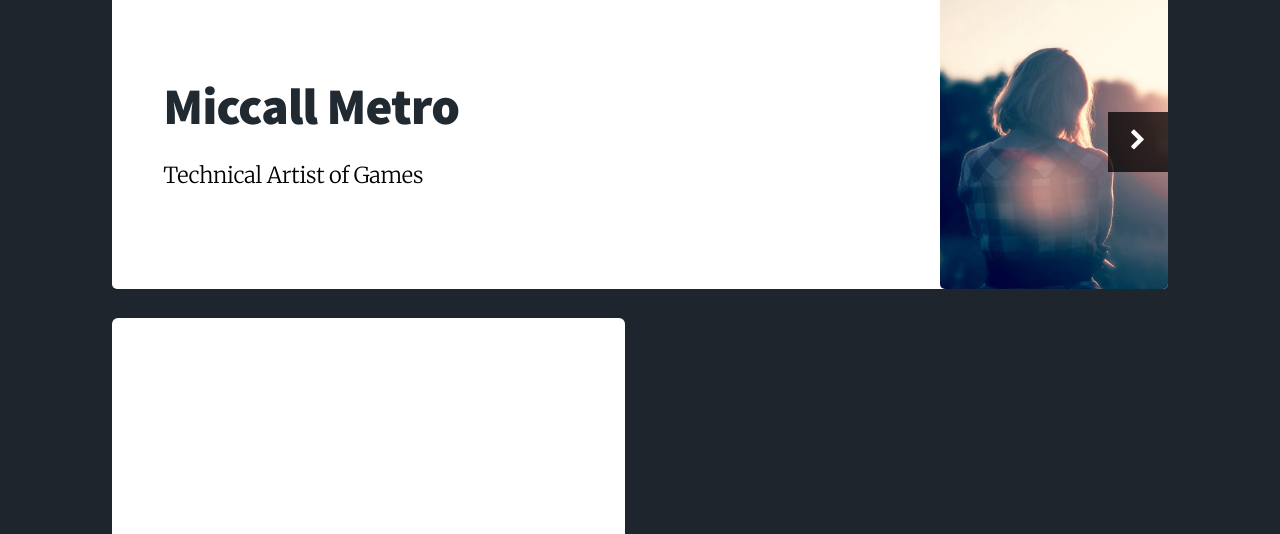
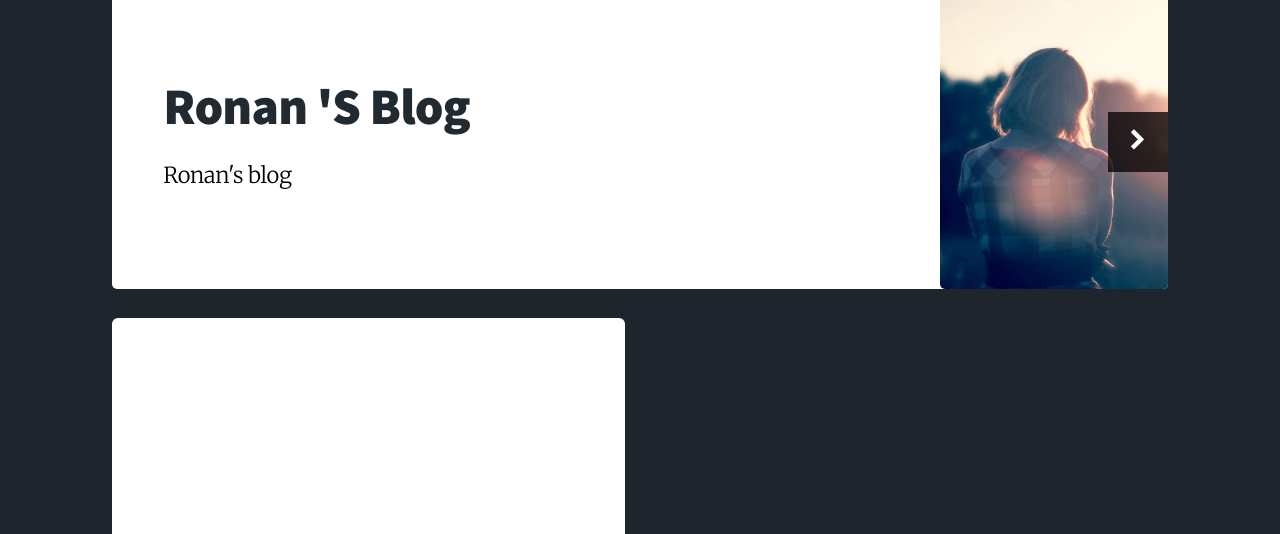
Before and after one commit to Ronanisbest/ronanisbest.github.io, a plain HTML site: page index.html in a window 1280 px wide. Shown: the part 834-1368 px from the top of the page. Drawn offline with nearby package versions, Linux system fonts and the light colour scheme; some packages are replaced by stand-ins of ours; a script that the page names is missing; files whose address does not match are found by name.

Commit message:
Site updated: 2020-09-06 00:22:59

```diff
--- a/index.html
+++ b/index.html
@@ -137,7 +137,7 @@
 			<ul class="icons">
 
                     <li>
-                        <a title="github" href="https://github.com/miccall" target="_blank" rel="noopener">
+                        <a title="github" href="https://github.com/Ronanisbest/" target="_blank" rel="noopener">
                             <i class="icon fa fa-github"></i>
                         </a>
                     </li>
@@ -158,8 +158,8 @@
             <!-- Main first s-->
             <article id="me" class="panel">
                 <header style="color: #000000">
-                    <h1>Miccall Metro</h1>
-                    <p>Technical  Artist  of  Games</p>
+                    <h1>Ronan 's blog</h1>
+                    <p>Ronan's blog</p>
                 </header>
                 <a href="" class="jumplink pic">
                     <span class="arrow icon fa-chevron-right"><span></span></span>
```
Also changed, not shown: 2020/09/05/hello-world/index.html (+1 -1 lines), archives/2020/09/index.html (+1 -1 lines), archives/2020/index.html (+1 -1 lines), archives/index.html (+1 -1 lines).
